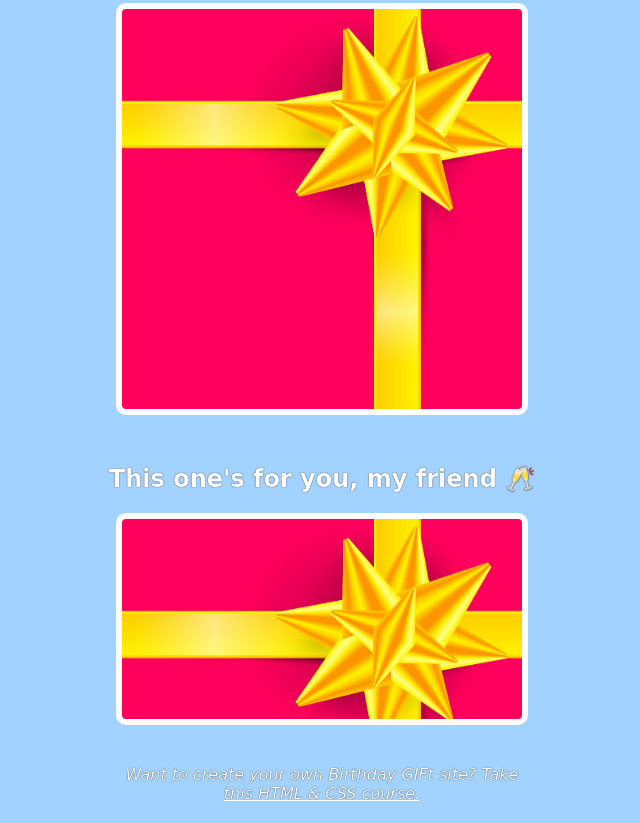
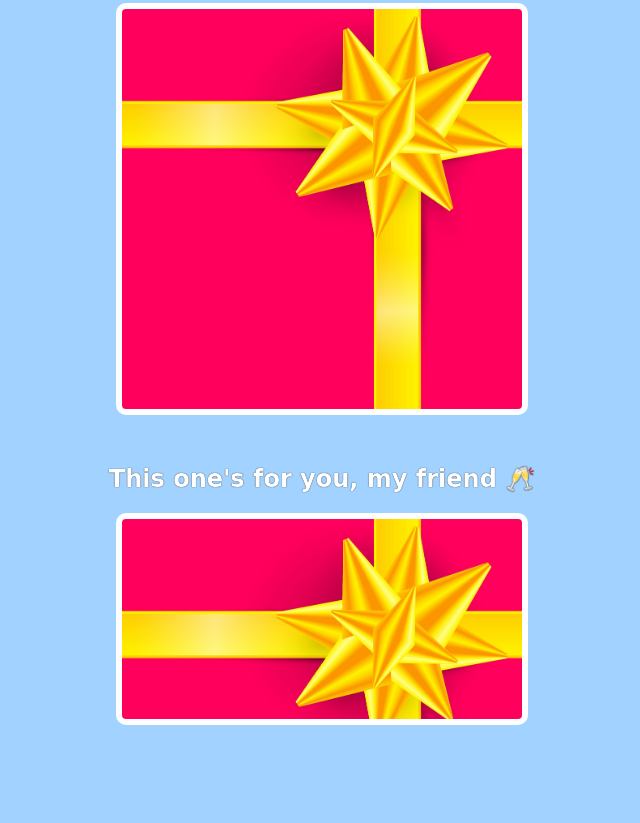
Before and after one commit to achibanisaid-bot/BIRTHDAY-GIFT, a website built with Vite: page index.html in a window 1280 px wide. Shown: the part 2042-2865 px from the top of the page, without its empty margins (318-958 px from the left). After the commit the page ends 2787 px from the top, so only its background shows below. Built offline with nearby package versions, Linux system fonts and the light colour scheme; a web font is replaced by a local one.

Commit message:
Remove footer from index.html
Removed the footer section with a course link.

```diff
--- a/index.html
+++ b/index.html
@@ -38,8 +38,5 @@
             <h2 class="gift-title">This one's for you, my friend 🥂</h2>
             <div class="gift-img" id="gift-img-cheers"></div>
         </div>
-
-        <!-- Add the footer here. -->
-        <p id="footer">Want to create your own Birthday GIFt site? Take <a href="https://scrimba.com/learn/htmlandcss" target="_blank">this HTML & CSS course.</a></p>
     </body>
 </html>
```
